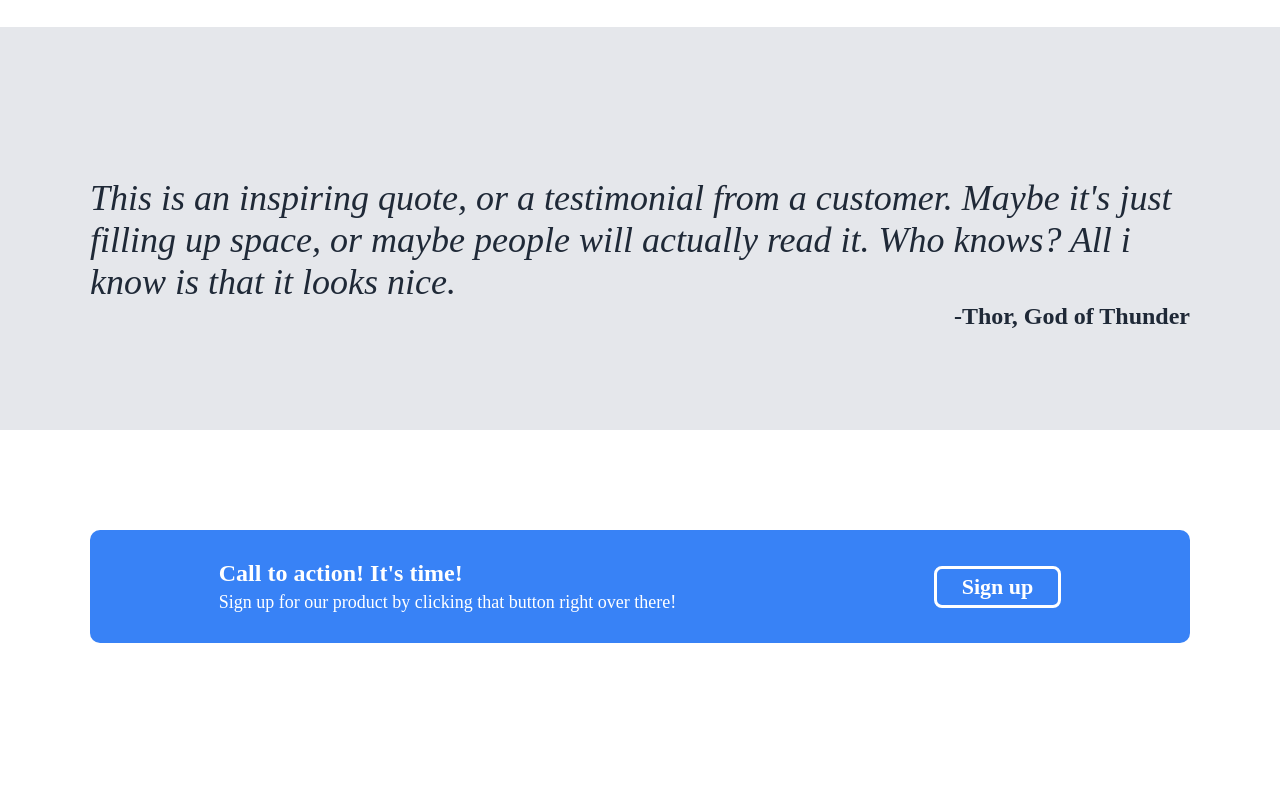
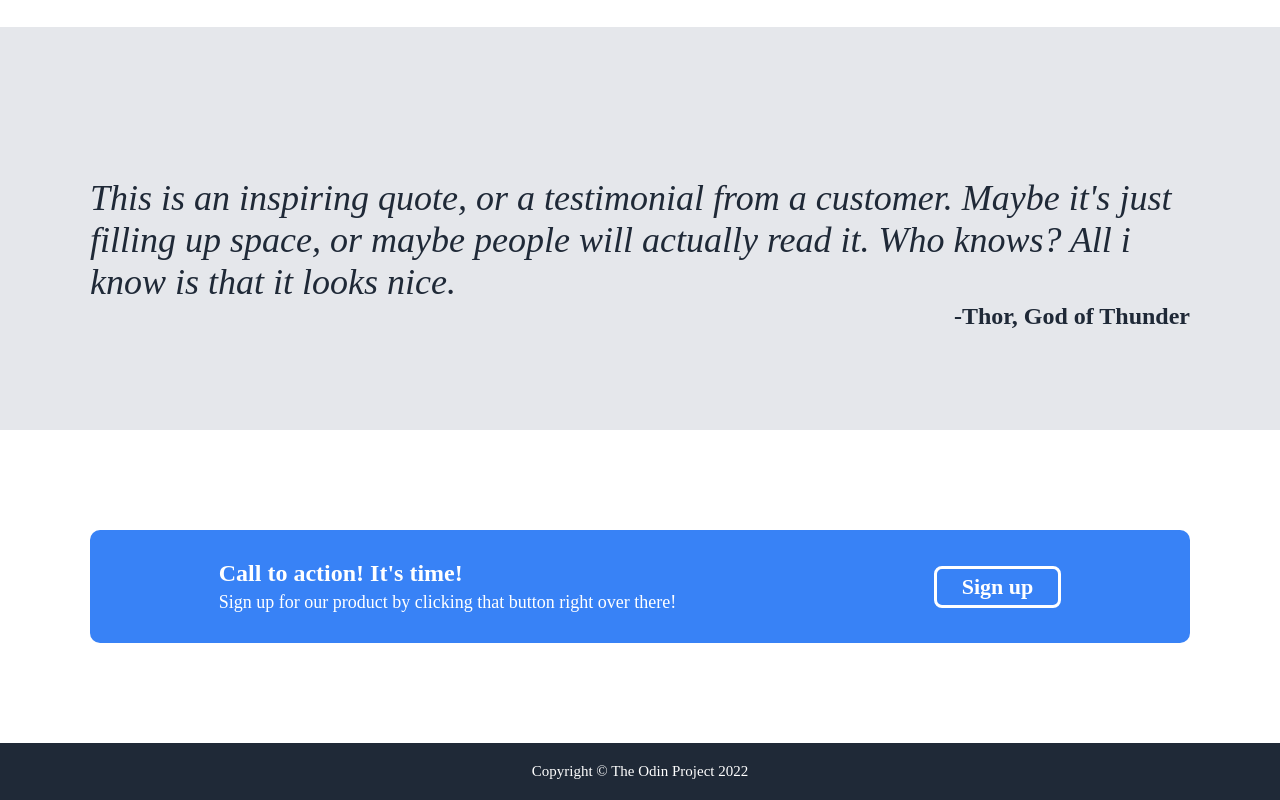
Before and after one commit to agregat1354/landing-page, a plain HTML site: page index.html in a window 1280 px wide. Shown: the part 893-1693 px from the top of the page. Before the commit the page ends 1636 px from the top, so only its background shows below. Drawn offline with Linux system fonts and the light colour scheme.

Commit message:
Add footer

```diff
--- a/css/styles.css
+++ b/css/styles.css
@@ -209,3 +209,20 @@ ul {
 .signup-section .button-signup {
     border: 3px solid white;
 }
+
+.footer {
+    background-color:#1f2937;
+    padding: 20px 0;
+}
+
+.footer .container {
+    max-width: var(--container-max-size);
+    margin: 0 auto;
+    display: flex;
+    justify-content: center;
+}
+
+.odin-cpr {
+    font-size: 15px;
+    color: white;
+}
--- a/index.html
+++ b/index.html
@@ -88,5 +88,10 @@
                 <div class="button-signup">Sign up</div>
             </div>
           </div>
+          <div class="footer">
+            <div class="container">
+                <div class="odin-cpr">Copyright &copy; The Odin Project 2022</div>
+            </div>
+          </div>
     </body>
 </html>
```
